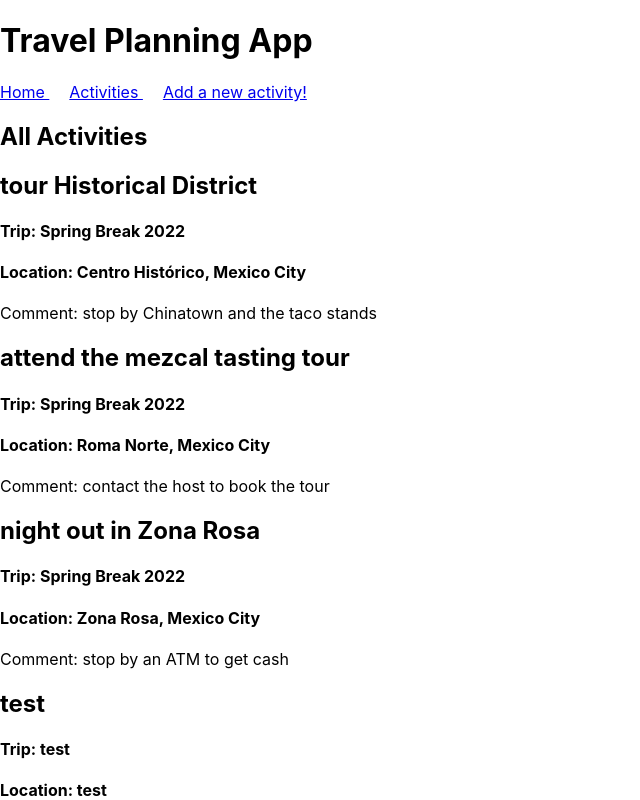
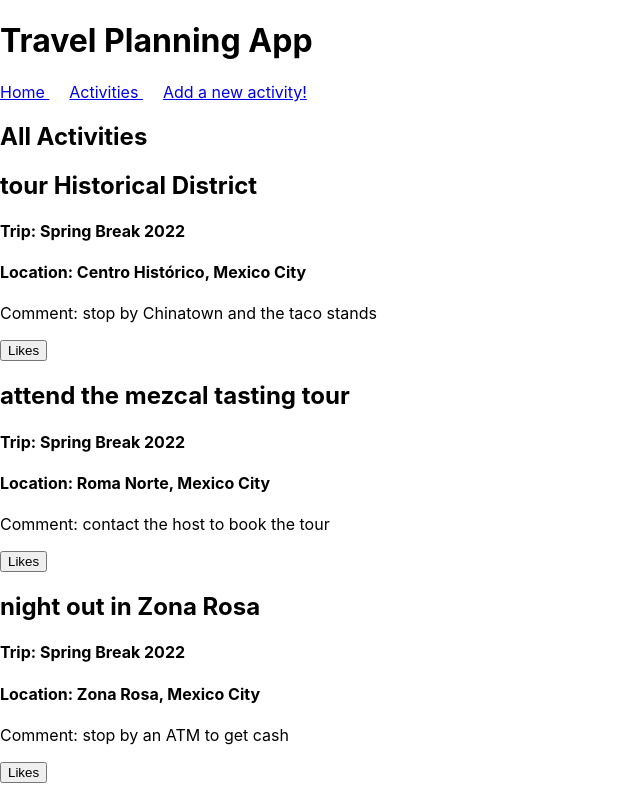
Before and after one commit to ttuannguyen/travelster-frontend, a React (Create React App) app: page /activities in a window 1280 px wide. Shown: the top 800 px of the page, without its empty margins (0-640 px from the left). Built offline with nearby package versions, Linux system fonts and the light colour scheme; no server answers; data requests are answered from the project's data file; the HTML template or start-up script is replaced by a standard one.

Commit message:
add a Likes component and import it in the Activity component

```diff
--- a/src/components/Activity.jsx
+++ b/src/components/Activity.jsx
@@ -1,4 +1,5 @@
 import React from 'react'
+import Likes from './Likes'
 
 
 const Activity = ({activity}) => {
@@ -8,6 +9,7 @@ const Activity = ({activity}) => {
       <h4>Trip: {activity.trip}</h4>
       <h4>Location: {activity.location}</h4>
       <p>Comment: {activity.comment}</p>
+      <Likes />
     </div>
   )
 }
--- /dev/null
+++ b/src/components/Likes.jsx
@@ -0,0 +1,9 @@
+import React from 'react'
+
+const Likes = () => {
+  return (
+    <button>Likes</button>
+  )
+}
+
+export default Likes
```
